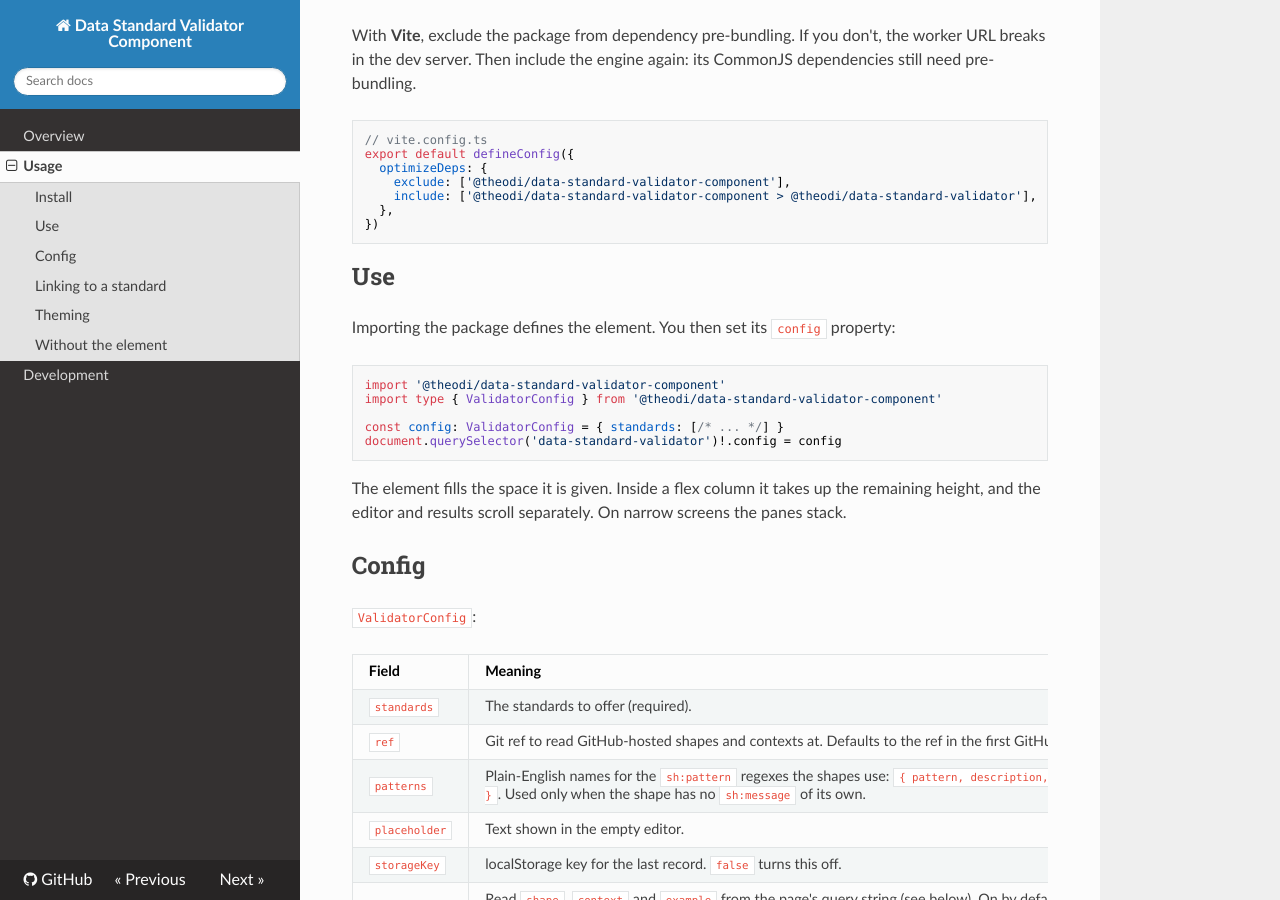
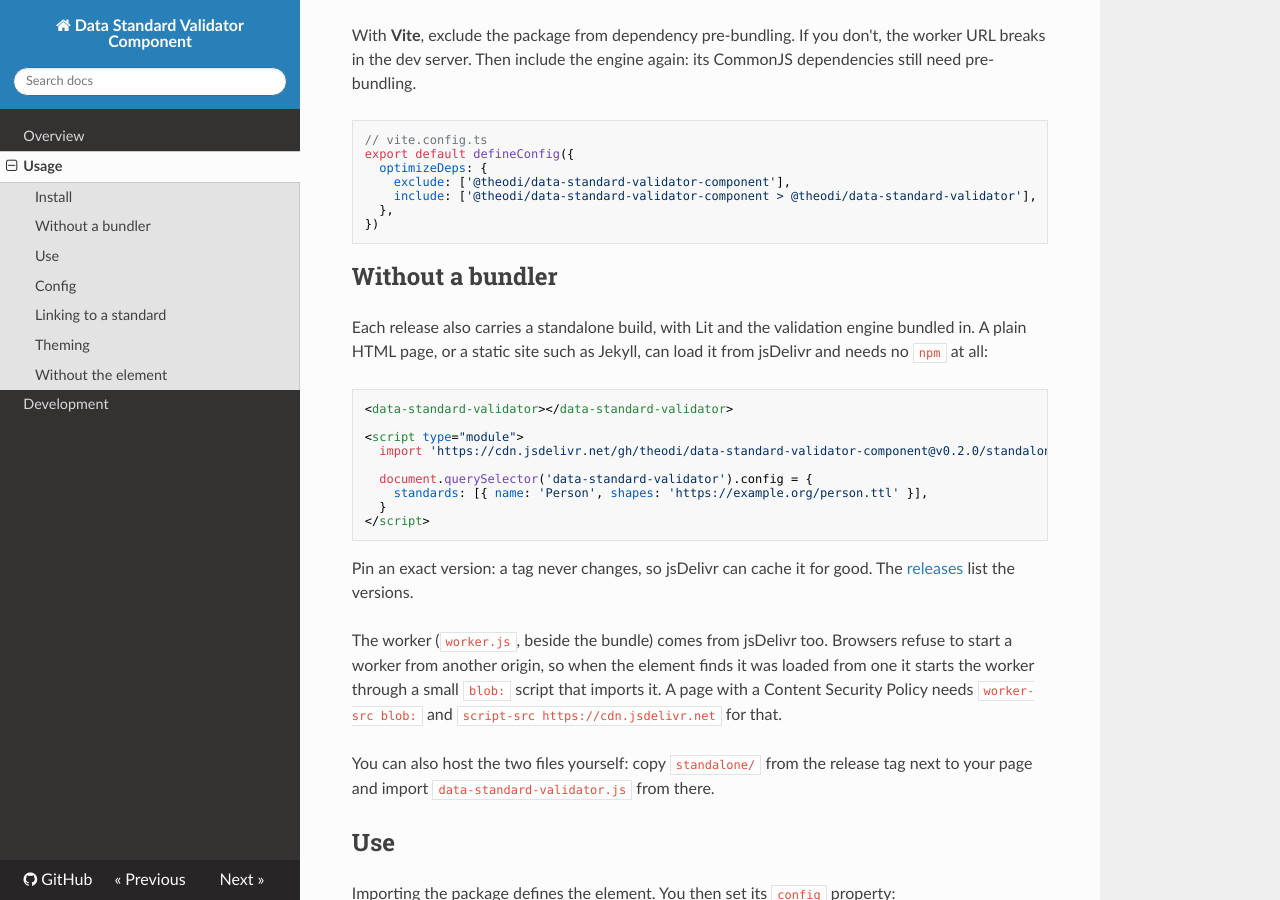
Before and after one commit to theodi/data-standard-validator-component, an MkDocs documentation site: the page built from docs/usage.md, in a window 1280 px wide and 900 px high, scrolled down 393 px. Built offline with MkDocs 1.6.1, drawn with Linux system fonts in a browser that asks for light colours; nearby versions of some CDN libraries.

Commit message:
bundler added

````diff
--- a/docs/usage.md
+++ b/docs/usage.md
@@ -26,6 +26,37 @@ export default defineConfig({
   },
 })
 ```
+
+## Without a bundler
+
+Each release also carries a standalone build, with Lit and the validation
+engine bundled in. A plain HTML page, or a static site such as Jekyll, can
+load it from jsDelivr and needs no `npm` at all:
+
+```html
+<data-standard-validator></data-standard-validator>
+
+<script type="module">
+  import 'https://cdn.jsdelivr.net/gh/theodi/data-standard-validator-component@v0.2.0/standalone/data-standard-validator.js'
+
+  document.querySelector('data-standard-validator').config = {
+    standards: [{ name: 'Person', shapes: 'https://example.org/person.ttl' }],
+  }
+</script>
+```
+
+Pin an exact version: a tag never changes, so jsDelivr can cache it for
+good. The [releases](https://github.com/theodi/data-standard-validator-component/releases)
+list the versions.
+
+The worker (`worker.js`, beside the bundle) comes from jsDelivr too. Browsers
+refuse to start a worker from another origin, so when the element finds it was
+loaded from one it starts the worker through a small `blob:` script that imports
+it. A page with a Content Security Policy needs `worker-src blob:` and
+`script-src https://cdn.jsdelivr.net` for that.
+
+You can also host the two files yourself: copy `standalone/` from the release
+tag next to your page and import `data-standard-validator.js` from there.
 
 ## Use
 
--- a/package.json
+++ b/package.json
@@ -52,6 +52,7 @@
   ],
   "scripts": {
     "build": "rm -rf dist && tsc -p tsconfig.build.json",
+    "build:standalone": "rm -rf standalone && esbuild data-standard-validator=dist/index.js worker=dist/worker.js --bundle --format=esm --platform=browser --target=es2022 --minify --sourcemap --outdir=standalone",
     "prepare": "npm run build",
     "dev": "vite",
     "typecheck": "tsc --noEmit",
@@ -64,6 +65,7 @@
   },
   "devDependencies": {
     "@types/node": "^22.10.0",
+    "esbuild": "^0.25.12",
     "playwright": "^1.55.0",
     "typescript": "^5.7.2",
     "vite": "^6.0.0",
````
Also changed, not shown: README.md (+7 -0 lines), docs/development.md (+15 -0 lines), 4 other files.
